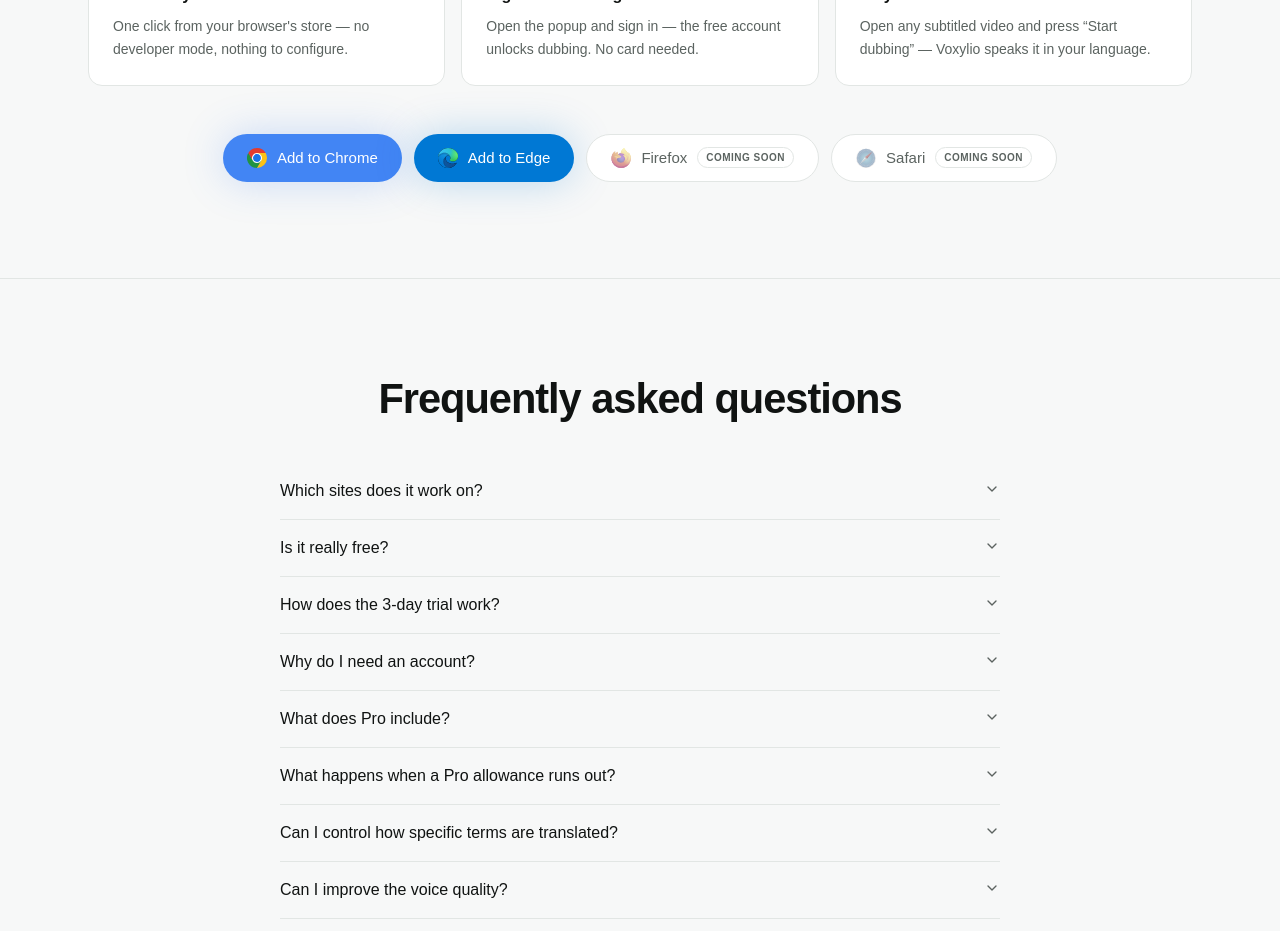
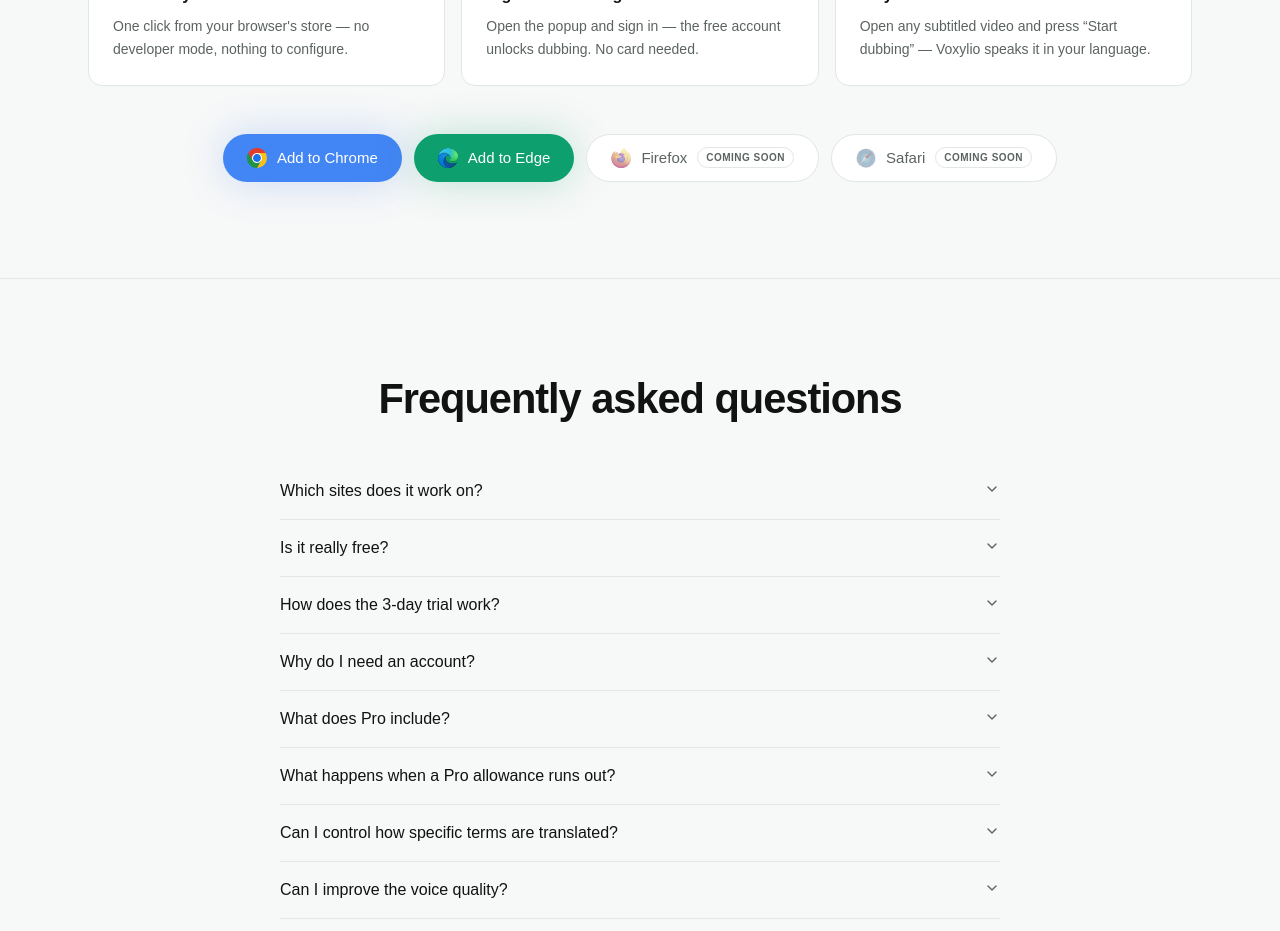
Before and after one commit to ln-dev7/voxylio, a Next.js app in the folder site/: page /en in a window 1280 px wide. Shown: the part 6280-7211 px from the top of the page. Built offline with nearby package versions, Linux system fonts and the light colour scheme; a web font is replaced by a local one.

Commit message:
style(site): four distinct brand colors for the install buttons

```diff
--- a/site/src/components/install.tsx
+++ b/site/src/components/install.tsx
@@ -8,11 +8,11 @@ const STEPS = ["store", "signin", "play"] as const;
 const BTN_STYLES: Record<string, string> = {
   chrome:
     "bg-[#4285F4] hover:bg-[#3367D6] shadow-[0_0_40px_rgba(66,133,244,0.25)] hover:shadow-[0_0_60px_rgba(66,133,244,0.4)]",
-  edge: "bg-[#0078D4] hover:bg-[#106EBE] shadow-[0_0_40px_rgba(0,120,212,0.25)] hover:shadow-[0_0_60px_rgba(0,120,212,0.4)]",
+  edge: "bg-[#0E9F6E] hover:bg-[#0B815A] shadow-[0_0_40px_rgba(14,159,110,0.25)] hover:shadow-[0_0_60px_rgba(14,159,110,0.4)]",
   firefox:
     "bg-[#FF7139] hover:bg-[#E8602A] shadow-[0_0_40px_rgba(255,113,57,0.25)] hover:shadow-[0_0_60px_rgba(255,113,57,0.4)]",
   safari:
-    "bg-[#007AFF] hover:bg-[#0066D6] shadow-[0_0_40px_rgba(0,122,255,0.25)] hover:shadow-[0_0_60px_rgba(0,122,255,0.4)]",
+    "bg-[#0891B2] hover:bg-[#0E7490] shadow-[0_0_40px_rgba(8,145,178,0.25)] hover:shadow-[0_0_60px_rgba(8,145,178,0.4)]",
 };
 
 export function Install() {
```
